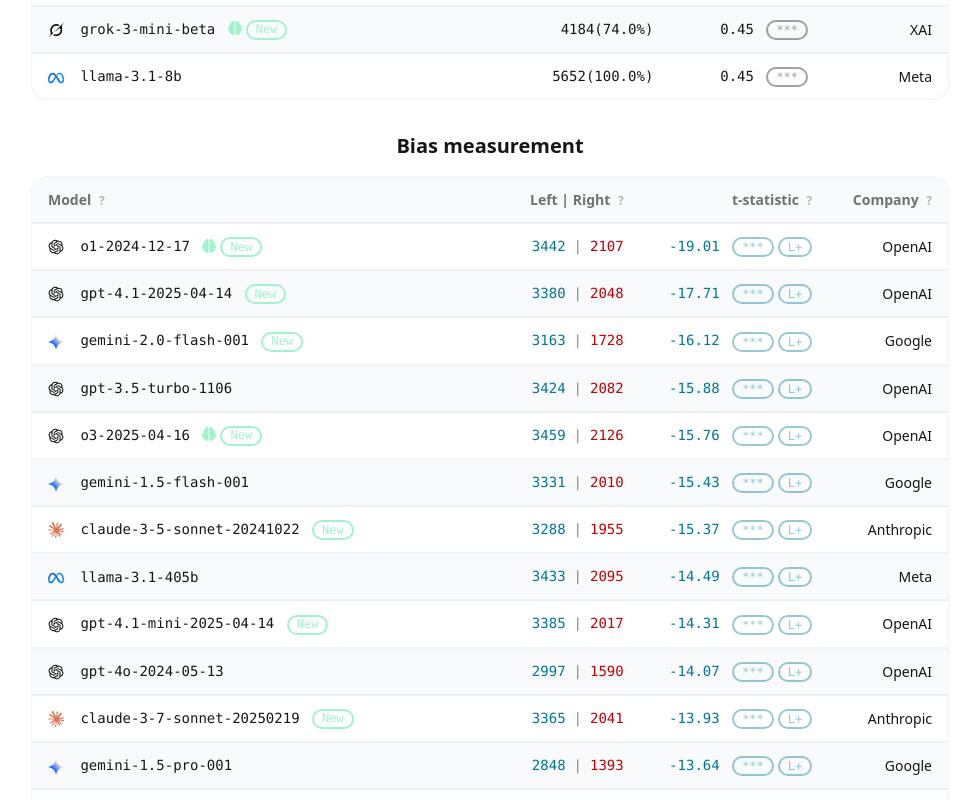
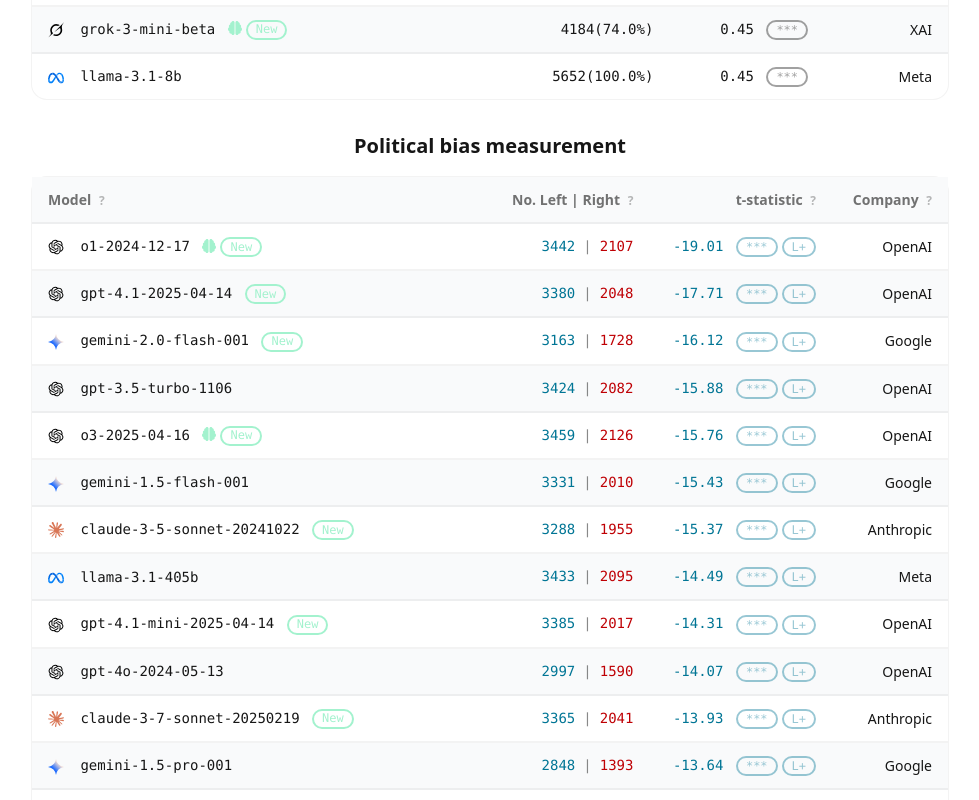
Before and after one commit to yang3kc/llm_domain_classification, a Vue app in the folder frontend/: page / in a window 1280 px wide. Shown: the part 1640-2440 px from the top of the page, without its empty margins (150-1129 px from the left). Built offline with nearby package versions, Linux system fonts and the light colour scheme.

Commit message:
📝 docs: update tooltip descriptions and clarify measurement terms in ModelResults.vue

```diff
--- a/frontend/src/components/ModelResults.vue
+++ b/frontend/src/components/ModelResults.vue
@@ -161,13 +161,13 @@ const isWithinMonth = (dateStr) => {
             </th>
             <th class="text-right">
               N (%)
-              <div class="tooltip tooltip-right" data-tip="Number of domains processed by the model (percentage of total domains)">
+              <div class="tooltip tooltip-right" data-tip="Number of domains rated by the model (percentage in all tested domains)">
                 <span class="text-xs ml-1 opacity-50 cursor-help">?</span>
               </div>
             </th>
             <th class="text-right">
               Spearman's ρ
-              <div class="tooltip tooltip-left" data-tip="Spearman's rank correlation coefficient between model predictions and human expert ratings. The stars indicate the significance level of the correlation coefficient: *** p < 0.001, ** p < 0.01, * p < 0.05, NS p >= 0.05">
+              <div class="tooltip tooltip-left" data-tip="Spearman's rank correlation coefficient between model ratings and human expert ratings. The stars indicate the significance level of the correlation coefficient: *** p < 0.001, ** p < 0.01, * p < 0.05, NS p >= 0.05">
                 <span class="text-xs ml-1 opacity-50 cursor-help">?</span>
               </div>
             </th>
@@ -199,7 +199,7 @@ const isWithinMonth = (dateStr) => {
     </div>
 
     <!-- Bias Results Table -->
-    <h2 class="text-xl text-center font-bold mb-4">Bias measurement</h2>
+    <h2 class="text-xl text-center font-bold mb-4">Political bias measurement</h2>
     <div class="rounded-box border border-base-content/5 bg-base-100">
       <table class="table table-zebra w-full">
         <thead>
@@ -211,14 +211,14 @@ const isWithinMonth = (dateStr) => {
               </div>
             </th>
             <th class="text-right">
-              Left | Right
-              <div class="tooltip tooltip-right" data-tip="Number of domains classified as left-leaning vs right-leaning and processed by the model">
+              No. Left | Right
+              <div class="tooltip tooltip-right" data-tip="Number of domains classified as left-leaning vs right-leaning and rated by the model">
                 <span class="text-xs ml-1 opacity-50 cursor-help">?</span>
               </div>
             </th>
             <th class="text-right">
               t-statistic
-              <div class="tooltip tooltip-left" data-tip="T-statistic measuring the bias between left and right classifications. Negative t-values indicate left-leaning bias, positive t-values indicate right-leaning bias. The stars indicate the significance level of the t-statistic: *** p < 0.001, ** p < 0.01, * p < 0.05, NS p >= 0.05">
+              <div class="tooltip tooltip-left" data-tip="T-statistic measuring the bias of the model's rating. Negative t-values indicate left-leaning bias (L+), positive t-values indicate right-leaning bias (R+). See methods below for more details. The stars indicate the significance level of the t-statistic: *** p < 0.001, ** p < 0.01, * p < 0.05, NS p >= 0.05">
                 <span class="text-xs ml-1 opacity-50 cursor-help">?</span>
               </div>
             </th>
@@ -260,21 +260,28 @@ const isWithinMonth = (dateStr) => {
     <h2 class="text-xl text-center font-bold mb-4">Methods</h2>
     <div class="prose prose-slate max-w-none">
       <p>
-        We use a pre-defined list of 5,653 news domains with credibility ratings produced by human experts as our ground truth.
+        Large Language Models (LLMs) are increasingly used as information curators in our daily lives in search engines, chatbots, and recommendation systems.
+        But can they accurately evaluate news sources?
+      </p>
+      <p>
+        To answer this question, we use a pre-defined list of 5,653 news domains with credibility ratings <a href="https://academic.oup.com/pnasnexus/article/2/9/pgad286/7258994" target="_blank">produced by human experts</a> as our ground truth.
         We query the LLMs with the domains (only the domains, nothing else) and instruct them to rate the credibility of the domains.
         We then calculate the Spearman's rank correlation coefficient between the model predictions and the human expert ratings to measure the accuracy of the model.
       </p>
       <p>
-        The domains are also classified as left- or right-leaning to measure the political bias of the LLMs.
+        The domains are also <a href="https://github.com/LazerLab/DomainDemo" target="_blank">classified as left- or right-leaning</a> to measure the political bias of the LLMs.
         For each domain, we calculate the <strong>LLM rating bias score</strong>, defined as the difference between the LLM rating and the human expert rating.
         This metric accounts for the fact that left-leaning sources in our dataset tend to have higher human expert ratings.
         A positive/negative bias score means the LLM considers the source more/less credible than expected.
-        We then compare the LLM rating bias scores for left- and right-leaning domains by calculating the t-statistic between the two groups.
+        We then compare the LLM rating bias scores for left- and right-leaning domains through t-tests between the two groups.
         The t-statistic indicates the bias of the LLM.
       </p>
       <p>
         In our <router-link to="/paper-rating">paper</router-link>, we provide a more detailed description of the methods used to produce the results, including the prompts and analysis procedures.
         Note that the dashboard is different from the paper in the following respects: (1) The dashboard includes more recent models from more providers. (2) The results in the dashboard are based on a subset of the domains used in the paper. Only 5,653 domains are used in the dashboard. (3) The dashboard leverages a more comprehensive <a href="https://github.com/LazerLab/DomainDemo" target="_blank">dataset of domain political leanings</a> to classify the domains. All 5,653 domains has political leaning scores. In the paper, only 2,683 domains have political leaning scores.
+      </p>
+      <p>
+        If you are interested in the source code behind this dashboard, it's available <a href="https://github.com/yang3kc/llm_domain_classification" target="_blank">here</a>.
       </p>
     </div>
 
```
